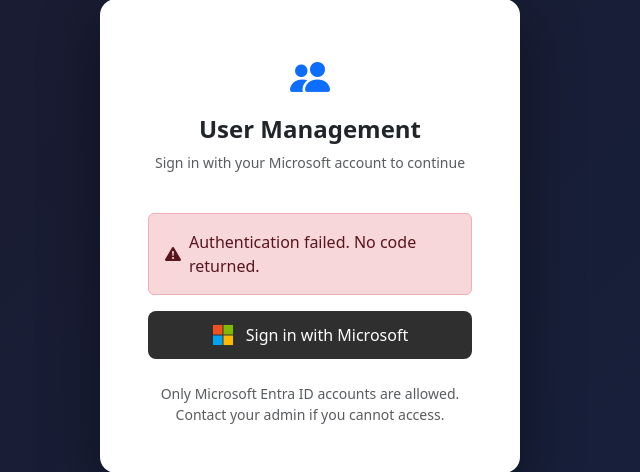
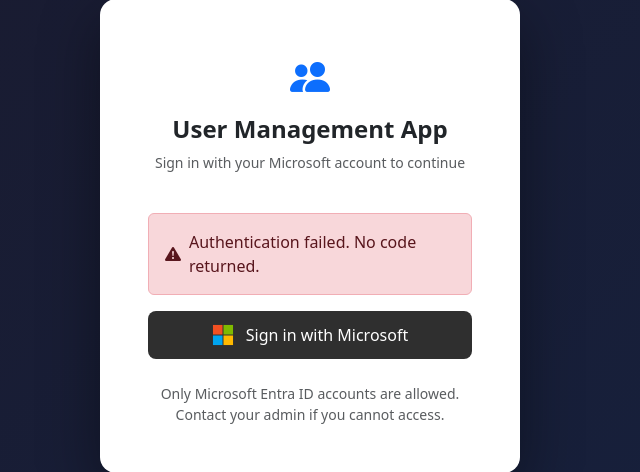
Before and after one commit to shamsnusarat-dot/UserManagementContainerApp, a Django app: page /auth/callback/ in a window 1280 px wide. Shown: the part 164-636 px from the top of the page, without its empty margins (330-970 px from the left). Run offline with Django 5.2, Linux system fonts and the light colour scheme.

Commit message:
Login Title Changed

```diff
--- a/templates/users/login.html
+++ b/templates/users/login.html
@@ -42,7 +42,7 @@
     <div class="login-card card p-5">
         <div class="text-center mb-4">
             <i class="bi bi-people-fill fs-1 text-primary"></i>
-            <h4 class="fw-bold mt-2">User Management</h4>
+            <h4 class="fw-bold mt-2">User Management App</h4>
             <p class="text-muted small">Sign in with your Microsoft account to continue</p>
         </div>
 
```
